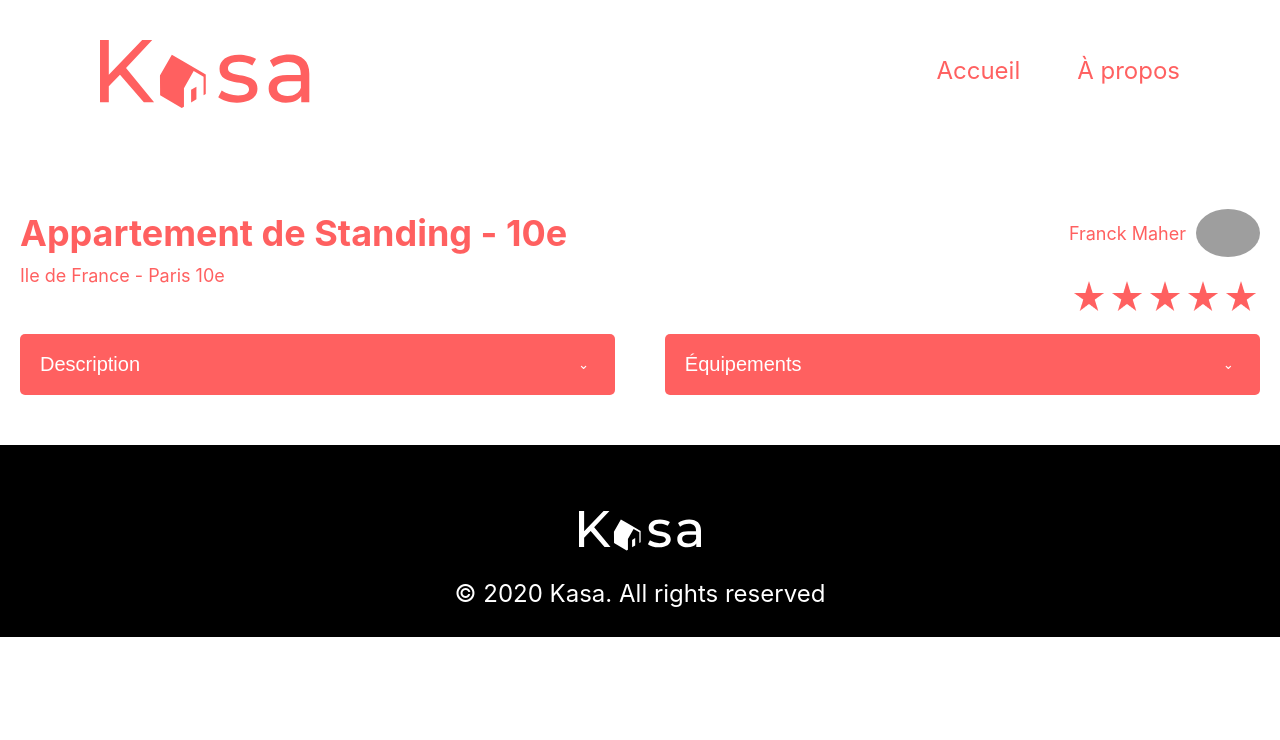
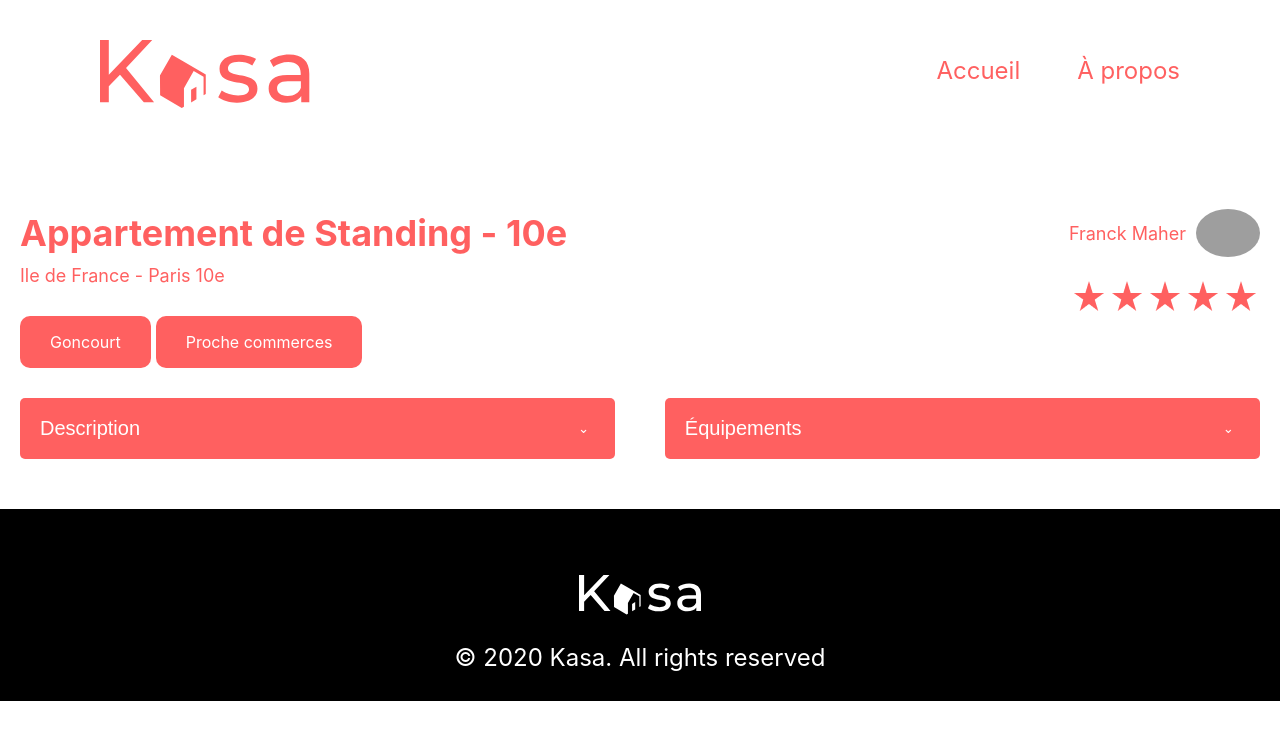
Before and after one commit to higew/Kasa, a React (Create React App) app: page /housesheet/0979876d in a window 1280 px wide. Shown: the top 740 px of the page. Built offline with nearby package versions, Linux system fonts and the light colour scheme; grey boxes are pictures that could not be loaded.

Commit message:
Tags added on description view

```diff
--- /dev/null
+++ b/src/components/tags/Tags.js
@@ -0,0 +1,16 @@
+import React from 'react'
+import './tags.css'
+
+function Tags({ tags }) {
+    return (
+        <div className="tags">
+            {tags.map((tag, key) => (
+            <div className="tag" key={key}>
+                <p>{tag}</p>
+            </div>
+            ))}
+        </div>
+    );
+}
+
+export default Tags;
--- /dev/null
+++ b/src/components/tags/tags.css
@@ -0,0 +1,15 @@
+.tags {
+    display: flex;
+    margin: 30px 0 30px 0;
+    gap: 5px;
+}
+
+.tags .tag {
+    background-color: #ff6060;
+    border-radius: 10px;
+    padding: 0 30px 0 30px;
+}
+
+.tags .tag p {
+    color: white;
+}
--- a/src/pages/housesheet/HouseSheet.js
+++ b/src/pages/housesheet/HouseSheet.js
@@ -1,6 +1,7 @@
 import React from 'react'
 import Collapse from '../../components/collapse/Collapse';
 import Stars from '../../components/stars/Stars'
+import Tags from '../../components/tags/Tags'
 import { useNavigate, useParams } from "react-router-dom";
 import { useState, useEffect } from "react";
 import "./houseSheet.css";
@@ -42,9 +43,7 @@ const Housing = () => {
                 <div id={"container-logement-infos"}>
                     <h2 id={"active-name-location"}>{appartment.title}</h2>
                     <p id={"active-place-location"}>{appartment.location}</p>
-                    <div className={"tags"}>
-
-                    </div>
+                    <Tags tags={appartment.tags} />
                 </div>
                 <div id={"container-owner-stars"}>
                     <div id={"container-owner"}>
```
